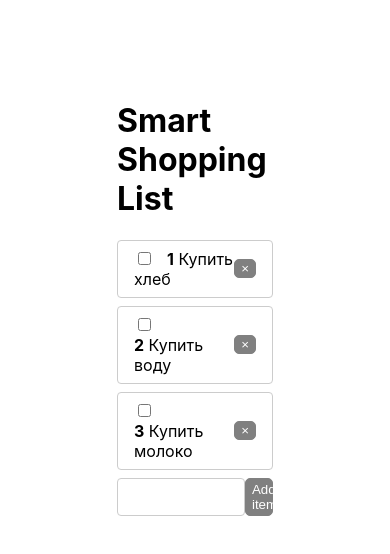
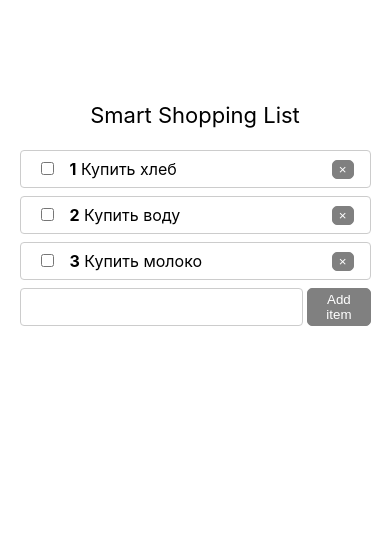
Before and after one commit to Tvorg/SmartShoppingList, a React (Create React App) app: page / in a window 390 px wide. Shown: the top 554 px of the page. Built offline with nearby package versions, Linux system fonts and the light colour scheme.

Commit message:
adaptivefix

```diff
--- a/src/App.js
+++ b/src/App.js
@@ -38,7 +38,7 @@ function addTodo(title) {
   return(
       <Context.Provider value={{removeTodo: removeTodo}}>
       <div className='wrapper'>
-        <h1>Smart Shopping List</h1>
+        <p className="titleTextStyle">Smart Shopping List</p>
 
           {todos.length ?(
           <TodoList todos={todos} onToggle={toggleTodo}/>
--- a/src/Todo/AddTodo.js
+++ b/src/Todo/AddTodo.js
@@ -1,5 +1,6 @@
 import React, {useState} from "react";
 import PropTypes from "prop-types"
+import "./Todo.css"
 
 
 function AddTodo({onCreate}) {
@@ -15,31 +16,12 @@ function submitHandler (event) {
 }
 
     return(
-        <form style={{
-            marginBottom: "1rem",
-            margin: "0 auto",
-            width: "100%",
-            display: "flex",
-            justifyContent: "space-between",
-            height: "38px"
-
-        }} onSubmit={submitHandler}>
+        <form className="formAddStyle" onSubmit={submitHandler}>
             <input value={value} onChange={event =>
                 setValue(event.target.value)}
-                   style={{
-                       border: "1px solid #ccc",
-                       borderRadius: "4px",
-                       width: "80%"
-
-                   }}/>
-            <button type={"submit"}
-                style={{
-                    background: "grey",
-                    border: "1px solid grey",
-                    borderRadius: "5px",
-                    color: "white",
-                    width: "18%"
-                }}>
+                   className="inputAddStyle"
+                   />
+            <button type={"submit"} className="buttonAddStyle">
                 Add item
             </button>
         </form>
--- /dev/null
+++ b/src/Todo/Todo.css
@@ -0,0 +1,64 @@
+/*addTodoStyle*/
+
+.formAddStyle{
+    margin-bottom: 1rem;
+    margin: 0 auto;
+    width: 100%;
+    display: flex;
+    justify-content: space-between;
+    height: 38px;
+}
+
+.inputAddStyle{
+    border: 1px solid #ccc;
+    border-radius: 4px;
+    width: 80%;
+}
+
+.buttonAddStyle {
+    background: grey;
+    border: 1px solid grey;
+    border-radius: 5px;
+    color: white;
+    width: 18%;
+}
+
+/*TodoItemStyle*/
+
+.liTodoItemStyle {
+    display: flex;
+    justify-content: space-between;
+    align-items: center;
+    padding: .5rem 1rem;
+    border: 1px solid #ccc;
+    border-radius: 4px;
+    margin-bottom: .5rem;
+}
+
+.inputTodoItemStyle{
+    margin-right: 1rem;
+}
+
+.buttonTodoItemStyle {
+    background: grey;
+    border: 1px solid grey;
+    border-radius: 5px;
+    color: white;
+}
+
+/*TodoListStyle*/
+
+.ulTodoListStyle {
+    list-style: none;
+    margin: 0;
+    padding: 0;
+}
+
+
+/*adaptive*/
+
+@media (max-width: 600px) {
+    .inputAddStyle{
+        width: 79%;
+    }
+}
--- a/src/Todo/TodoItem.js
+++ b/src/Todo/TodoItem.js
@@ -1,28 +1,8 @@
 import React, {useContext} from "react";
 import PropTypes from "prop-types";
 import Context from "../context";
+import "./Todo.css"
 
-const styles = {
-    li:{
-        display: "flex",
-        justifyContent: "space-between",
-        alignItems: "center",
-        padding: ".5rem 1rem",
-        border: "1px solid #ccc",
-        borderRadius: "4px",
-        marginBottom: ".5rem"
-
-    },
-    input:{
-        marginRight: "1rem"
-    },
-    button:{
-        background: "grey",
-        border: "1px solid grey",
-        borderRadius: "5px",
-        color: "white"
-    }
-}
 
 function TodoItem({ todo, index, onChange}) {
     const { removeTodo } = useContext(Context)
@@ -31,12 +11,12 @@ function TodoItem({ todo, index, onChange}) {
         classes.push('done')
     }
     return(
-        <li style={styles.li}>
+        <li className="liTodoItemStyle">
             <span className={classes.join('')}>
                 <input
+                className="inputTodoItemStyle"
                 type="checkbox"
                 checked={todo.completed}
-                style={styles.input}
                 onChange={() => onChange(todo.id)}
                 />
                 <strong>{index +1}</strong>
@@ -44,7 +24,7 @@ function TodoItem({ todo, index, onChange}) {
                 {todo.title}
             </span>
 
-            <button style={styles.button} onClick={removeTodo.bind(null, todo.id)}>
+            <button className="buttonTodoItemStyle" onClick={removeTodo.bind(null, todo.id)}>
                 &times;</button>
 
         </li>
--- a/src/Todo/TodoList.js
+++ b/src/Todo/TodoList.js
@@ -1,18 +1,12 @@
 import React from "react";
 import PropTypes from "prop-types";
 import TodoItem from "./TodoItem";
+import "./Todo.css"
 
-const styles= {
-    ul: {
-        listStyle: 'none',
-        margin: 0,
-        padding: 0
-    }
-}
 
     function TodoList(props) {
     return(
-        <ul style={styles.ul}>
+        <ul className="ulTodoListStyle">
             {props.todos.map((todo, index)=>{
                 return (
                     <TodoItem
--- a/src/index.css
+++ b/src/index.css
@@ -20,3 +20,27 @@ code {
 .done{
   text-decoration: line-through;
 }
+
+.titleTextStyle{
+  font-size: 30px;
+}
+
+@media (max-width: 600px) {
+  .titleTextStyle {
+    font-size: 24px;
+    text-align: center;
+  }
+  .wrapper{
+    width: 70%;
+  }
+}
+
+@media (max-width: 400px) {
+  .titleTextStyle {
+    font-size: 22px;
+    text-align: center;
+  }
+  .wrapper{
+    width: 90%;
+  }
+}
```
Also changed, not shown: 18 other files (tests, documents, lock files or other folders).
